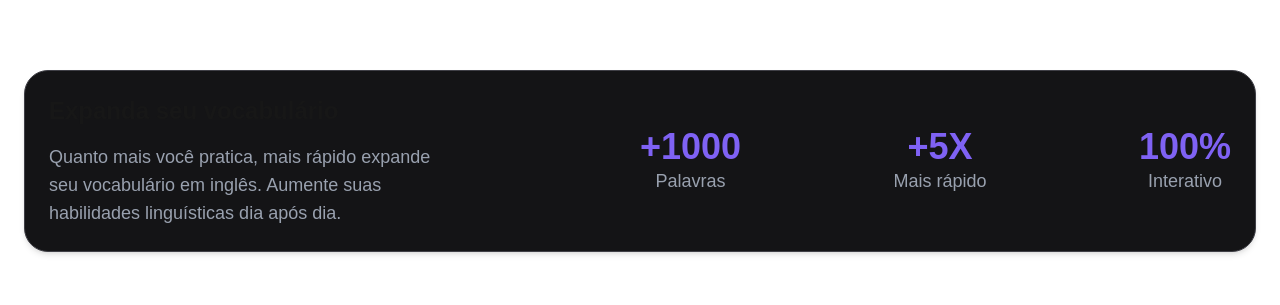
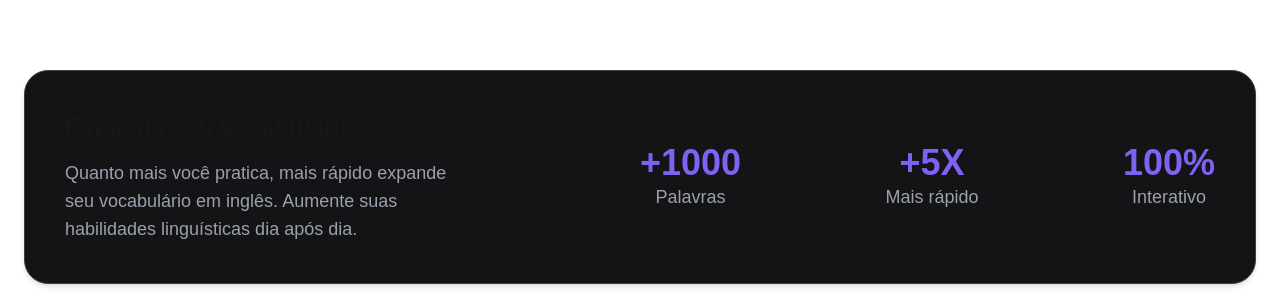
Before and after one commit to ViniNathan/glossary-app, a Next.js app in the folder frontend/: page / in a window 1280 px wide. Shown: the part 1898-2203 px from the top of the page. Before the commit the page ends 2174 px from the top, so only its background shows below. Built offline with nearby package versions, Linux system fonts and the light colour scheme.

Commit message:
style: increase padding for improved layout

```diff
--- a/frontend/src/app/components/HomepageCard.tsx
+++ b/frontend/src/app/components/HomepageCard.tsx
@@ -21,7 +21,7 @@ const stats = [
 function HomepageCard() {
   return (
     <div className="container mx-auto p-4 md:p-6">
-      <div className="bg-[#141416] border border-[#3f3f46] rounded-3xl shadow-md p-6">
+      <div className="bg-[#141416] border border-[#3f3f46] rounded-3xl shadow-md p-10">
         <div className="flex flex-col md:flex-row items-center justify-between gap-10 md:gap-0">
           <div className="md:w-1/3 flex flex-col justify-start items-center md:items-start gap-4">
             <h1 className="text-2xl font-semibold">Expanda seu vocabulário</h1>
```
